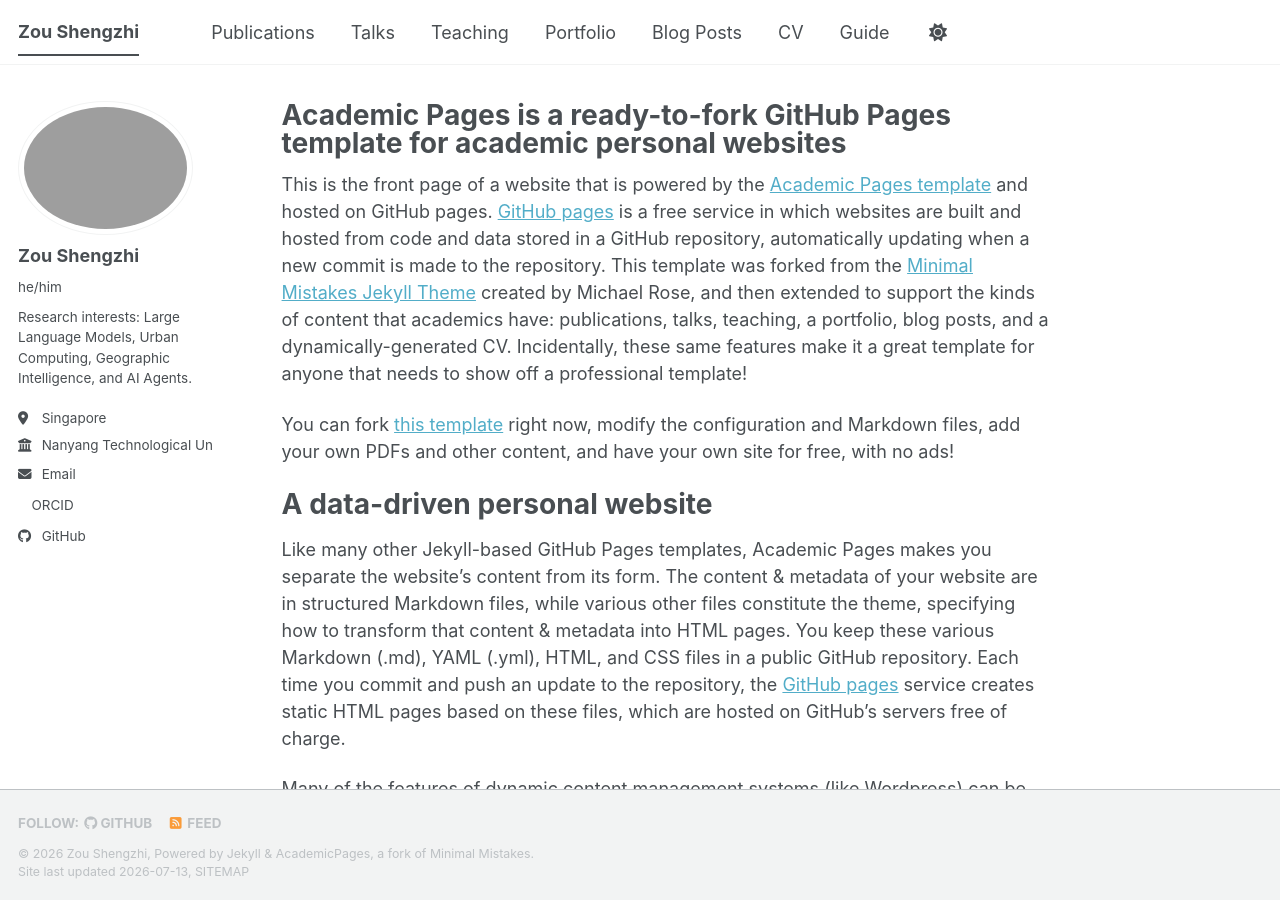
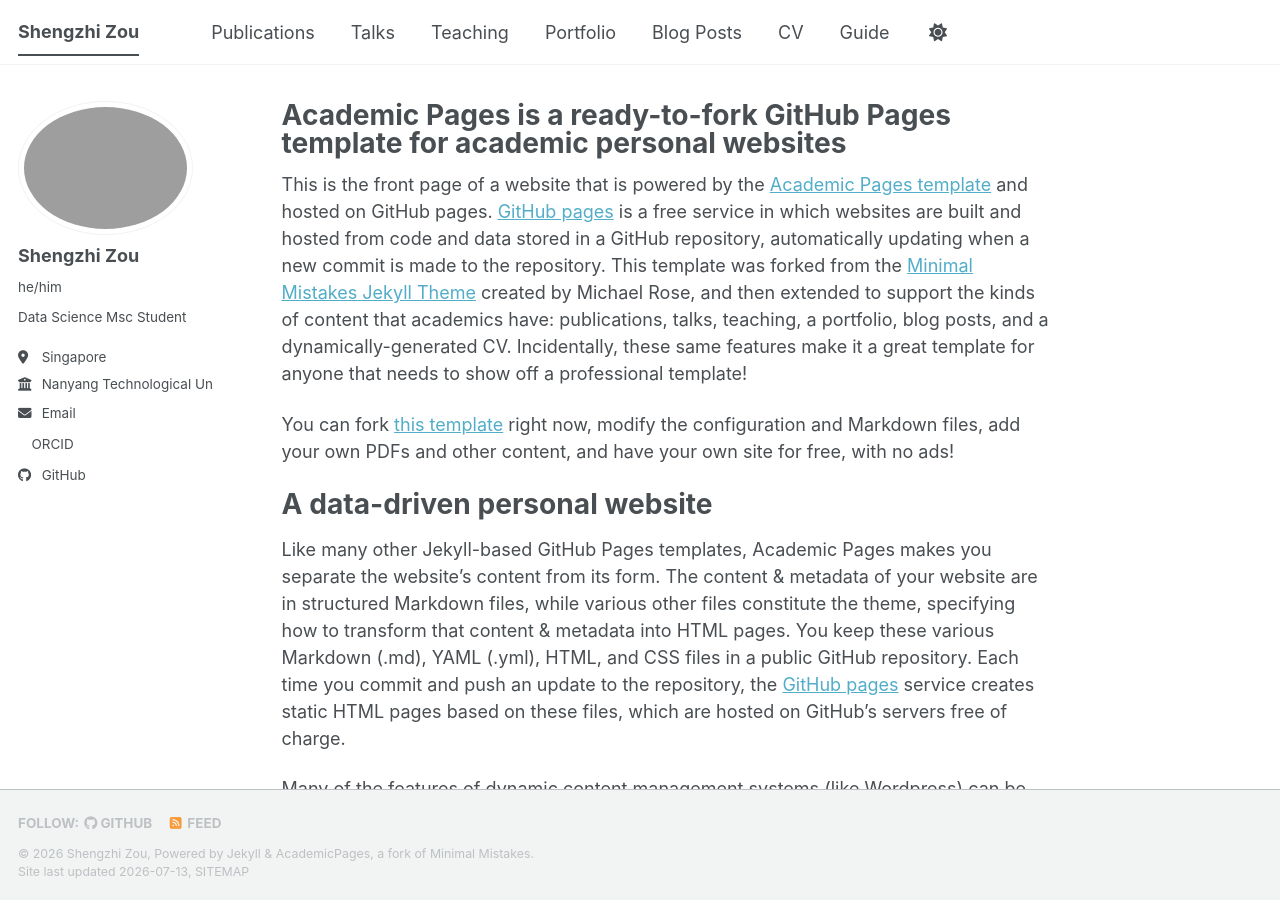
Before and after one commit to shengzhizou/shengzhizou.github.io, a Jekyll site: the page built from _pages/about.md, in a window 1280 px wide and 900 px high. Built offline with Jekyll 4.4.1, drawn with Linux system fonts in a browser that asks for light colours; a style sheet for code colours, icons or effects is not loaded.

Commit message:
Update _config.yml

```diff
--- a/_config.yml
+++ b/_config.yml
@@ -9,10 +9,10 @@
 # Basic Site Settings
 locale                   : "en-US"
 site_theme               : "default" # The available themes options are "default", "air", "sunrise", "mint", "dirt" and "contrast"
-title                    : "Zou Shengzhi"
+title                    : "Shengzhi Zou"
 title_separator          : "-"
-name                     : &name "Zou Shengzhi"
-description              : &description "Zou Shengzhi's academic portfolio"   # Update this with a general description of your site, this is the default if not overridden by a page
+name                     : &name "Shengzhi Zou"
+description              : &description "Shengzhi Zou's academic portfolio"   # Update this with a general description of your site, this is the default if not overridden by a page
 url                      : "https://shengzhizou.github.io"
 baseurl                  : "" # the subpath of your site, e.g. "/blog"
 repository               : "shengzhizou/shengzhizou.github.io"
@@ -23,9 +23,9 @@ repository               : "shengzhizou/shengzhizou.github.io"
 author:
   # Biographic information
   avatar           : "zsz.png"
-  name             : "Zou Shengzhi"
+  name             : "Shengzhi Zou"
   pronouns         : "he/him"
-  bio              : "Research interests: Large Language Models, Urban Computing, Geographic Intelligence, and AI Agents."
+  bio              : "Data Science Msc Student"
   location         : "Singapore"
   employer         : "Nanyang Technological University"
   uri              : # URL
```
